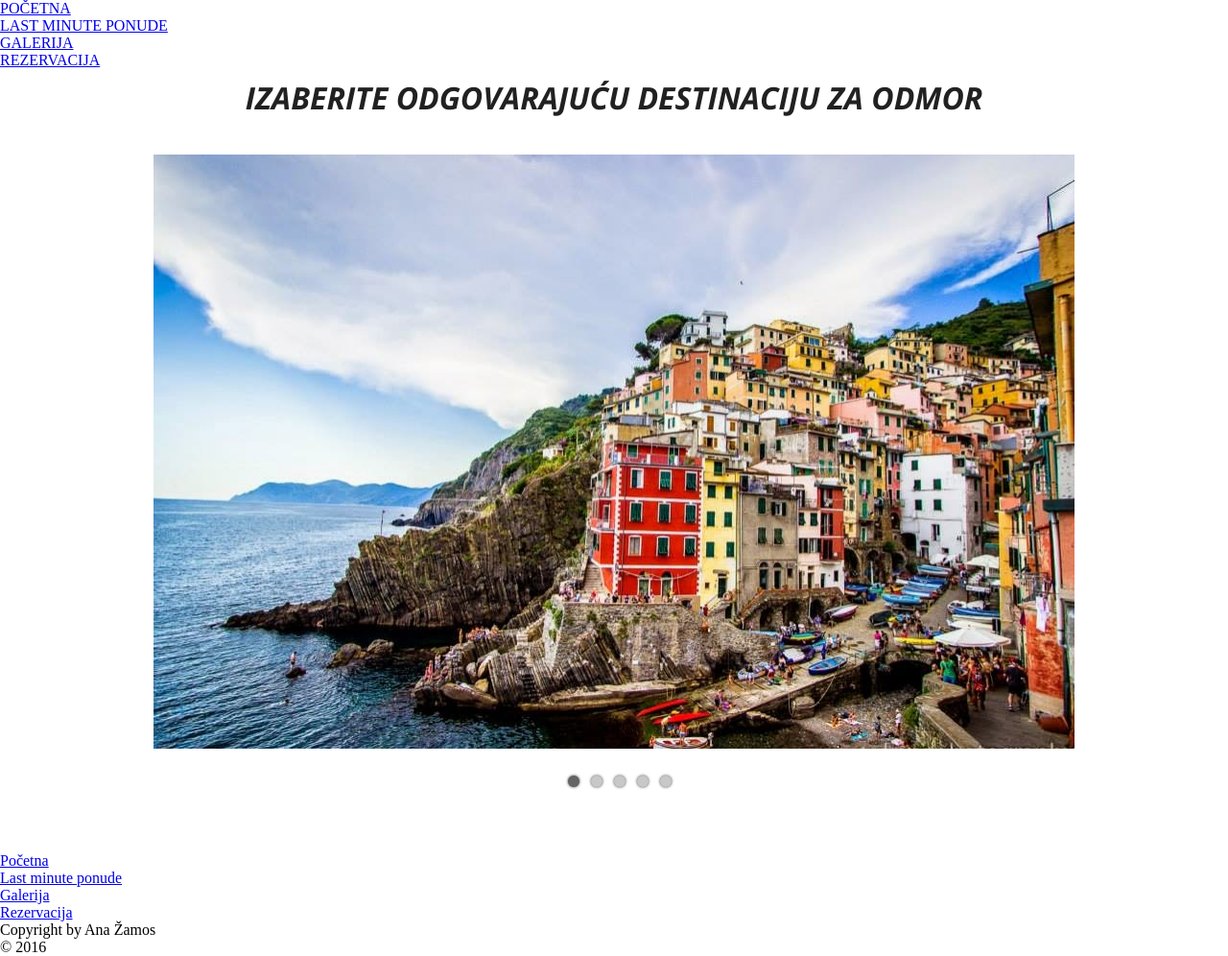
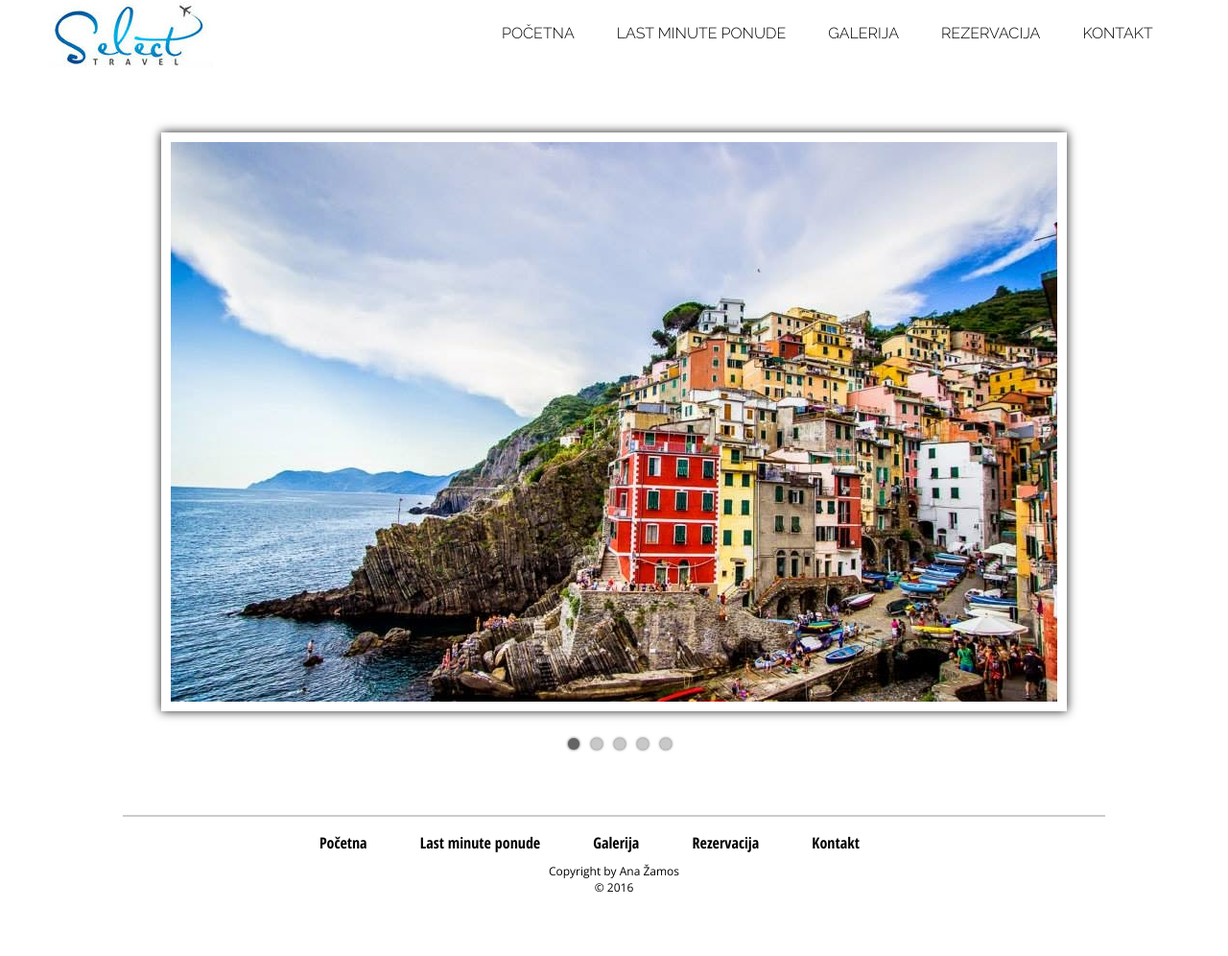
Before and after one commit to rasko-lazic/SelectTravel, a plain HTML site: page galerija.html in a window 1280 px wide. Shown: the whole page at 96% size. After the commit the page ends 943 px from the top, so only its background shows below. Drawn offline with nearby package versions, Linux system fonts and the light colour scheme.

Commit message:
contact page added

```diff
--- a/css/galerija.css
+++ b/css/galerija.css
@@ -1,33 +1,61 @@
+@charset "utf-8";
+@import url(https://fonts.googleapis.com/css?family=Open+Sans:700italic,300&subset=latin-ext);
+@import url(https://fonts.googleapis.com/css?family=Raleway:300&subset=latin-ext);
+@import url(https://fonts.googleapis.com/css?family=Open+Sans+Condensed:700&subset=latin,latin-ext);
+@import url(https://fonts.googleapis.com/css?family=Bree+Serif&subset=latin,latin-ext);
 
-* {
-    margin: 0;
-    padding: 0;
+
+/*--------------------------------------fontovi------------------------------------------------------*/
+
+html{
+    height: 100%;
+    width: 100%;
 }
 
-h1 {
-    font-family: "Open Sans", sans-serif;
-    font-style: italic;
-    text-align: center;
-    margin: 30px;
-    padding-top: 50px;
-    color: #212121;
-    font-size: 2em;
+/**************navigacija***********/
+.navbar {
+    background-color: #ffffff;
+    height: 70px;
+    width: 100%;
+    padding-left: 4%;
+    padding-right: 3%;
 }
 
-img{
-    width: 100%;
-    height: 100%;
+.navbar-brand {
+    width: 8.85%;
+    height: auto;
 }
 
-.navbar-default{
-    position:fixed;
-    width:100%;
-    top:0;
-    left:0;
-    z-index: 999;
+.navbar ul {
+    display: inline;
+    float: right;
+    text-align: center;
+    margin-top: 25px;
 }
 
-#container {
+.navbar ul li {
+    display: inline;
+}
+
+.link {
+    display: inline;
+    color: #000;
+    text-decoration: none;
+    text-align: center !important;
+    width: 150px;
+    font-size: 1em;
+    font-family: 'Raleway', sans-serif;
+    font-weight: 500;
+    padding-right: 40px;
+}
+
+.link:hover{
+    color: #c5a981;
+}
+
+/*---------------------------------galerija---------------------------------------------------------*/
+
+.gallery-container {
     display: block;
     height: 619px;
     width: 960px;
@@ -35,45 +63,11 @@ img{
     border: 8px white solid;
     box-shadow: 0px 0px 3px white;
     position: relative;
-    /*margin-top: 60px;*/
+    margin-top: 60px;
     margin-bottom: 100px;
 }
 
-#images {
-    width: 100%;
-    height: 100%;
-    background-color: black;
-    overflow: hidden;
-    position: relative;
-}
-
-#images>ul {
-    list-style: none;
-    height: 619px;
-    width: 500%;
-    overflow: hidden;
-    position: relative;
-    left: 10px;
-    transition: left .8s cubic-bezier(0.25,0.1,0.25,1);
-}
-
-#images>ul>li {
-    width: 20%;
-    height: 619px;
-    float: left;
-    position: relative;
-}
-
-#images>ul>li>img {
-    margin: auto;
-    height: 100%;
-}
-
-#container input[type=radio] {
-    display: none;
-}
-
-#container label{
+.gallery-container label{
     position: absolute;
     left: 50%;
     bottom: -40px;
@@ -83,28 +77,89 @@ img{
     background-color: rgba(200,200,200,1);
     border-radius: 50%;
     cursor: pointer;
-    box-shadow: 0px 0px 3px rgba(0,0,0,.8);
+    box-shadow: 0px 0px 3px rgba(0, 0, 0, .8);
     transition: background-color .2s;
 }
 
-#container label:active {
-    bottom: -41px; }
+.gallery-container input[type=radio] {
+    display: none;
+}
+
+.images {
+    position: relative;
+    width: 100%;
+    height: 100%;
+    overflow: hidden;
+    border: 10px solid white;
+    box-shadow: 0 0 10px rgba(0,0,0,0.9);
+    transform: rotate(36000000000deg);
+    transition: all 7s ease-in-out;
+}
+
+.images ul {
+    list-style: none;
+    height: 619px;
+    width: 500%;
+    overflow: hidden;
+    position: relative;
+    left: 10px;
+    transition: left .8s ease-in-out;
+}
+
+.images ul li {
+    width: 20%;
+    height: 619px;
+    float: left;
+    position: relative;
+}
+
+/*******************primeni na elemente koji se nalaze posle chekiranog button1***************/
+
+.gallery-container .slider-control:checked + label {
+    background-color: rgba(100,100,100,1);
+}
 
 
-#container input[type=radio]#button-1:checked~label[for=button-1] { background-color: rgba(100,100,100,1); }/*primeni na elemente koji se nalaye posle chekiranog button1*/
-#container input[type=radio]#button-2:checked~label[for=button-2] { background-color: rgba(100,100,100,1); }
-#container input[type=radio]#button-3:checked~label[for=button-3] { background-color: rgba(100,100,100,1); }
-#container input[type=radio]#button-4:checked~label[for=button-4] { background-color: rgba(100,100,100,1); }
-#container input[type=radio]#button-5:checked~label[for=button-5] { background-color: rgba(100,100,100,1); }
+.gallery-container label[for=button-1] { margin-left: -48px; }
+.gallery-container label[for=button-2] { margin-left: -24px; }
+.gallery-container label[for=button-4] { margin-left: 24px; }
+.gallery-container label[for=button-5] { margin-left: 48px; }
+
+.gallery-container input[type=radio]#button-1:checked~.images>ul { left: 0; }
+.gallery-container input[type=radio]#button-2:checked~.images>ul { left: -100%; }
+.gallery-container input[type=radio]#button-3:checked~.images>ul { left: -200%; }
+.gallery-container input[type=radio]#button-4:checked~.images>ul { left: -300%; }
+.gallery-container input[type=radio]#button-5:checked~.images>ul { left: -400%; }
+
+/*----------------footer------------------*/
+
+footer ul li {
+    display: inline;
+}
 
 
-#container label[for=button-1] { margin-left: -48px; }
-#container label[for=button-2] { margin-left: -24px; }
-#container label[for=button-4] { margin-left: 24px; }
-#container label[for=button-5] { margin-left: 48px; }
+footer li a{
+    padding-right: 4%;
+    text-decoration: none;
+    display: inline;
+    font-family: 'Open Sans Condensed', sans-serif;
+    font-weight: 700;
+    color: #000;
+    transition: all .2s ease-out;
+}
 
-#container input[type=radio]#button-1:checked~#images>ul { left: 0; }
-#container input[type=radio]#button-2:checked~#images>ul { left: -100%; }
-#container input[type=radio]#button-3:checked~#images>ul { left: -200%; }
-#container input[type=radio]#button-4:checked~#images>ul { left: -300%; }
-#container input[type=radio]#button-5:checked~#images>ul { left: -400%; }
+footer li a:hover{
+    color: #c5a981;
+}
+
+footer p{
+    padding: 10px 0px 10px 0px;
+    font-family: 'Open Sans', sans-serif;
+    font-size: 12px;
+    color: #000;
+    text-align: center;
+}
+
+footer ul{
+    text-align: center;
+}
--- a/css/kontakt.css
+++ b/css/kontakt.css
@@ -0,0 +1,157 @@
+@charset "utf-8";
+@import url(https://fonts.googleapis.com/css?family=Open+Sans:700italic,300&subset=latin-ext);
+@import url(https://fonts.googleapis.com/css?family=Raleway:300&subset=latin-ext);
+@import url(https://fonts.googleapis.com/css?family=Open+Sans+Condensed:700&subset=latin,latin-ext);
+@import url(https://fonts.googleapis.com/css?family=Bree+Serif&subset=latin,latin-ext);
+
+
+/*--------------------------------------fontovi------------------------------------------------------*/
+
+html{
+    height: 100%;
+    width: 100%;
+}
+
+/*------------------navigacija--------------*/
+
+.navbar {
+    background-color: #ffffff;
+    height: 70px;
+    width: 100%;
+    padding-left: 4%;
+    padding-right: 3%;
+}
+
+.navbar-brand {
+    width: 8.85%;
+    height: auto;
+}
+
+.navbar ul {
+    display: inline;
+    float: right;
+    text-align: center;
+    margin-top: 25px;
+}
+
+.navbar ul li {
+    display: inline;
+}
+
+.link {
+    display: inline;
+    color: #000;
+    text-decoration: none;
+    text-align: center !important;
+    width: 150px;
+    font-size: 1em;
+    font-family: 'Raleway', sans-serif;
+    font-weight: 500;
+    padding-right: 40px;
+}
+
+.link:hover{
+    color: #c5a981;
+}
+
+/*----------------kontakt------------------*/
+
+.contact-container {
+    width: 80%;
+    margin: auto;
+    font-family: 'Raleway', sans-serif;
+}
+
+.contact-map {
+    margin-top: 50px;
+}
+
+.contact-form {
+    width: 40%;
+}
+
+.contact-form h3 {
+    font-size: 1.5em;
+    text-align: center;
+    margin-bottom: 50px;
+    padding: 30px 100px;
+}
+
+.controls {
+    text-align: left;
+    position: relative;
+}
+
+.floatLabel {
+    padding: 12px;
+    font-size: 14px;
+    border: 1px solid #c6c6c6;
+    width: 100%;
+    margin-bottom: 18px;
+    color: #888;
+    font-family: 'Raleway', sans-serif;
+    font-size: 16px;
+    font-weight: 300;
+    border-radius: 2px;
+    transition: all 0.3s;
+}
+
+.floatLabel:focus,
+.floatLabel:hover {
+    outline: none;
+    border-color: #c5a981;
+    width: 90%;
+}
+
+.controls label {
+    position: absolute;
+    left: 8px;
+    top: 12px;
+    color: #999;
+    font-size: 16px;
+    display: inline-block;
+    padding: 4px 10px;
+    font-weight: 400;
+    background-color: rgba(255, 255, 255, 0);
+    transition: color 0.3s, top 0.3s;
+    background-color: white;
+    top: -11px;
+}
+
+.controls textarea {
+    resize: none;
+    height: 200px;
+}
+
+/*----------------footer------------------*/
+
+footer ul li {
+    display: inline;
+}
+
+
+footer li a{
+    padding-right: 4%;
+    text-decoration: none;
+    display: inline;
+    font-family: 'Open Sans Condensed', sans-serif;
+    font-weight: 700;
+    color: #000;
+    transition: all .2s ease-out;
+}
+
+footer li a:hover{
+    color: #c5a981;
+}
+
+footer p{
+    padding: 10px 0px 10px 0px;
+    font-family: 'Open Sans', sans-serif;
+    font-size: 12px;
+    color: #000;
+    text-align: center;
+}
+
+footer ul{
+    text-align: center;
+}
--- a/galerija.html
+++ b/galerija.html
@@ -1,84 +1,73 @@
 <!DOCTYPE html>
 <html lang="sr">
 <head>
-
         <meta charset="utf-8">
         <meta http-equiv="X-UA-Compatible" content="IE=edge">
         <meta author="Ana Žamos zamos.ana@gmail.com">
-    <meta keywords="Na ovom sajtu ćete naći sva dešavanja vezana za muzičke festivale širom Evrope. Pomoću nas možete rezervisati karte koje će potom biti dostavljene na Vašu kućnu adresu.MUSICOLOGY 2015">
-      <meta name="description" content="Select travel galerija slika">
         <meta name="viewport" content="width=device-width, initial-scale=1">
-    <link rel="stylesheet" href="css/style.css">
+        <meta name="description" content="Izdvajamo iz ponude.">
+
+        <link rel="icon" type="image/png" href="img/icon.png">
+        <link rel="stylesheet" href="css/reset.css">
+        <link rel="stylesheet" href="css/helpers.css">
         <link rel="stylesheet" href="css/galerija.css">
 
-    <!--Fontovi-->
-    <link href='http://fonts.googleapis.com/css?family=Open+Sans:700italic,300&subset=latin-ext' rel='stylesheet' type='text/css'>
-    <!--Kraj fontova-->
         <title>Galerija</title>
-
-
     </head>
     <body>
-    <nav class="navbar navbar-default">
-
+        <header class="navbar navbar-default">
+                <a class="navbar-brand" href="index.html">
+                        <img src="img/logo.png" alt="SelectTravel logo firme">
+                </a>
                 <ul>
                     <li><a href="index.html" class="link">POČETNA</a></li>
                     <li><a href="lastminute.html" class="link">LAST MINUTE PONUDE</a></li>
                     <li><a href="galerija.html" class="link"> GALERIJA</a></li>
                     <li><a href="rezervacija.html" class="link">REZERVACIJA</a></li>
+                    <li><a href="kontakt.html" class="link">KONTAKT</a></li>
                 </ul>
-    </nav>
-
-<h1>IZABERITE ODGOVARAJUĆU DESTINACIJU ZA ODMOR</h1>
-
-  <div id="container">
-      <input type="radio" id="button-1" name="controls" checked="checked"/>
+        </header>
+        <section class="gallery-container">
+            <input type="radio" class="slider-control" id="button-1" name="controls" checked="checked"/>
             <label for="button-1"></label>
-      <input type="radio" id="button-2" name="controls"/>
+            <input type="radio" class="slider-control" id="button-2" name="controls"/>
             <label for="button-2"></label>
-      <input type="radio" id="button-3" name="controls"/>
+            <input type="radio" class="slider-control" id="button-3" name="controls"/>
             <label for="button-3"></label>
-      <input type="radio" id="button-4" name="controls"/>
+            <input type="radio" class="slider-control" id="button-4" name="controls"/>
             <label for="button-4"></label>
-      <input type="radio" id="button-5" name="controls"/>
+            <input type="radio" class="slider-control" id="button-5" name="controls"/>
             <label for="button-5"></label>
-
-      <div id="images">
+            <div class="images">
                 <ul>
                     <li id="slide1">
-                  <img src="img/1.jpg" alt="Cinque Terre Italija"/>
+                        <img src="img/1.jpg" alt="SelectTravel Cinque Terre Italija"/>
                     </li>
                     <li id="slide2">
-                  <img src="img/2.jpg" alt="Zakintos Grčka" />
+                        <img src="img/2.jpg" alt="SelectTravel Zakintos Grčka" />
                     </li>
                     <li id="slide3">
-                  <img src="img/3.jpg" alt="Halong zaliv Vietnam" />
+                        <img src="img/3.jpg" alt="SelectTravel Halong zaliv Vietnam" />
                     </li>
                     <li id="slide4">
-                  <img src="img/4.jpg" alt="Ljubljana Slovenia"/>
+                        <img src="img/4.jpg" alt="SelectTravel Ljubljana Slovenia"/>
                     </li>
                     <li id="slide5">
-                  <img src="img/5.jpg" alt="Abu Dhabi Ujedinjeni Emirati"/>
+                        <img src="img/5.jpg" alt="SelectTravel Abu Dhabi Ujedinjeni Emirati"/>
                     </li>
                 </ul>
             </div>
-
-  </div>
-
-
+        </section>
+        <hr class="divider">
         <footer>
                 <ul>
                     <li><a href="index.html">Početna</a></li>
                     <li><a href="lastminute.html">Last minute ponude</a></li>
                     <li><a href="galerija.html"> Galerija</a></li>
                     <li><a href="rezervacija.html">Rezervacija</a></li>
-
-
+                    <li><a href="kontakt.html">Kontakt</a></li>
                 </ul>
-            <p>Copyright by Ana Žamos <br>
-            &copy 2016</p>
+                <p>Copyright by Ana Žamos <br>&copy 2016</p>
         </footer>
-
-
     </body>
 </html>
```
Also changed, not shown: kontakt.html (+41 -28 lines). Lines whose indentation alone changed are shown as unchanged.
